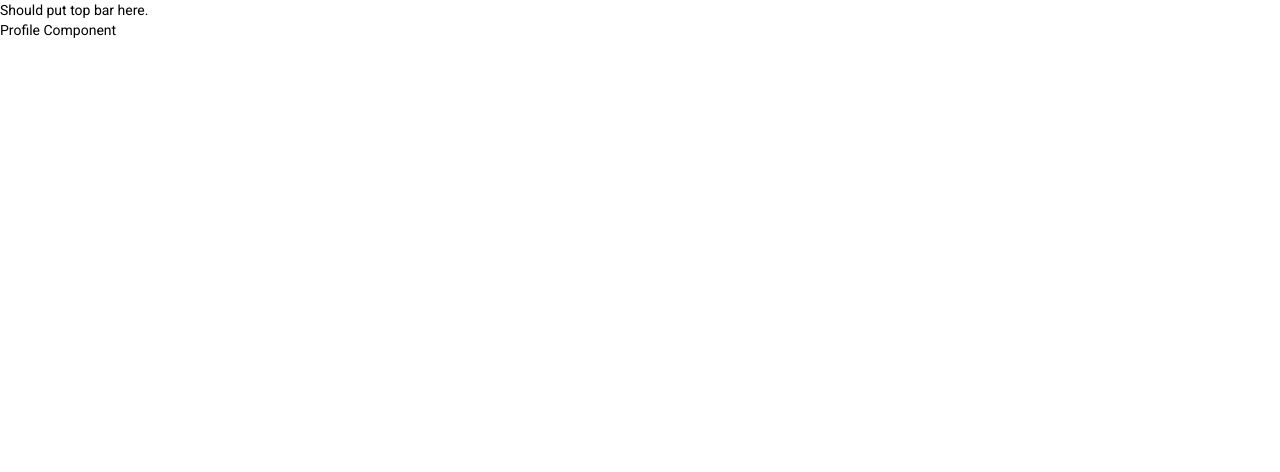
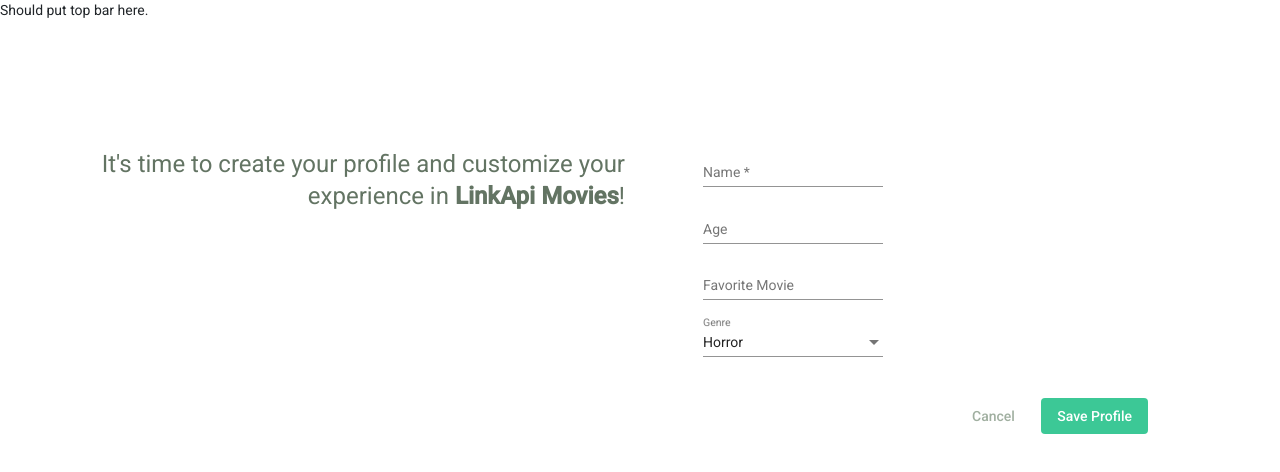
Before and after one commit to mtsbrt/favorite-movies, an Angular app: page / in a window 1280 px wide. Shown: the top 472 px of the page. Built offline with nearby package versions, Linux system fonts and the light colour scheme.

Commit message:
Implementação da tela de perfil.

```diff
--- a/angular.json
+++ b/angular.json
@@ -28,7 +28,8 @@
               "src/assets"
             ],
             "styles": [
-              "./node_modules/@angular/material/prebuilt-themes/purple-green.css",
+              "./node_modules/@angular/material/prebuilt-themes/indigo-pink.css",
+              "./node_modules/bootstrap/dist/css/bootstrap.min.css",
               "src/styles.scss"
             ],
             "scripts": []
--- a/src/app/app.module.ts
+++ b/src/app/app.module.ts
@@ -4,6 +4,7 @@
 import { AppRoutingModule } from './app-routing.module';
 import { AppComponent } from './app.component';
 import { BrowserAnimationsModule } from '@angular/platform-browser/animations';
+import { ProfileModule } from './modules/profile/profile.module';
 
 @NgModule({
   declarations: [
@@ -12,7 +13,8 @@
   imports: [
     BrowserModule,
     AppRoutingModule,
-    BrowserAnimationsModule
+    BrowserAnimationsModule,
+    ProfileModule
   ],
   providers: [],
   bootstrap: [AppComponent]
--- a/src/app/modules/profile/components/profile/profile.component.html
+++ b/src/app/modules/profile/components/profile/profile.component.html
@@ -1,3 +1,56 @@
-<div>
-    Profile Component
+<div class="container" id="content">
+    <div class="row">
+        <div class="col-md-6">
+            <h1 id="presentation-text">It's time to create your profile and customize your experience in <b>LinkApi Movies</b>!</h1>
+        </div>
+        <div class="col-md-5 ml-5">
+            <form [formGroup]="formProfile" (ngSubmit)="saveProfile()">
+                <div class="row">
+                    <div class="col-md-12">
+                        <mat-form-field>
+                            <mat-label>Name</mat-label>
+                            <input matInput [formControl]="formProfile.controls.name" placeholder="John Wick">
+                        </mat-form-field>
+                    </div>
+                </div>
+                <div class="row">
+                    <div class="col-md-12">
+                        <mat-form-field>
+                            <mat-label>Age</mat-label>
+                            <input matInput [formControl]="formProfile.controls.age" placeholder="24">
+                        </mat-form-field>
+                    </div>
+                </div>
+                <div class="row">
+                    <div class="col-md-12">
+                        <mat-form-field>
+                            <mat-label>Favorite Movie</mat-label>
+                            <input matInput [formControl]="formProfile.controls.favoriteMovie" placeholder="Sharknado 2">
+                        </mat-form-field>
+                    </div>
+                </div>
+                <div class="row">
+                    <div class="col-md-12">
+                        <mat-form-field>
+                            <mat-label>Genre</mat-label>
+                            <mat-select [formControl]="formProfile.controls.favoriteGenre">
+                                <mat-option *ngFor="let genre of genres" [value]="genre">
+                                  {{genre}}
+                                </mat-option>
+                              </mat-select>
+                        </mat-form-field>
+                    </div>
+                </div>
+                <div class="row mt-4">
+                    <div class="col-md-12">
+                        <div style="float:right;">
+                            <button mat-button type="button">Cancel</button>
+                            &nbsp;
+                            <button mat-button class="primary" type="submit">Save Profile</button>
+                        </div>
+                    </div>
+                </div>
+            </form>
+        </div>
+    </div>
 </div>
--- a/src/app/modules/profile/components/profile/profile.component.scss
+++ b/src/app/modules/profile/components/profile/profile.component.scss
@@ -0,0 +1,22 @@
+#content {
+    margin-top: 10%;
+}
+
+#presentation-text {
+    text-align: right;
+    font: Regular 28px/38px Metropolis;
+    letter-spacing: 0px;
+    color: #637463;
+    opacity: 1;
+}
+
+button {
+    color: #A0AFA0;
+    &:focus {
+        outline: 0;
+    }
+    &.primary {
+        background-color: #3CC896;
+        color: white
+    }
+}
--- a/src/app/modules/profile/components/profile/profile.component.ts
+++ b/src/app/modules/profile/components/profile/profile.component.ts
@@ -1,12 +1,58 @@
 import { Component, OnInit } from "@angular/core";
+import { FormGroup, FormBuilder, Validators } from '@angular/forms';
+import { MatSnackBar } from '@angular/material/snack-bar';
 
 @Component({
     selector: 'app-profile',
     templateUrl: './profile.component.html',
     styleUrls: ['./profile.component.scss']
 })
+
+
 export class ProfileComponent implements OnInit {
+
+    public formProfile: FormGroup = this._formBuilder.group({
+        name: ['', Validators.required],
+        age: [''],
+        favoriteMovie: [''],
+        favoriteGenre: ['Horror']
+    });
+
+    public genres = ['Horror', 'Adventure', 'Sci-Fi', 'Fantasy', 'Romance', 'Comedy'];
+
+    constructor(
+        private _formBuilder: FormBuilder,
+        private _snackBar: MatSnackBar
+        ) { }
+
     public ngOnInit() {
+        this.carregarPerfil();
+    }
+
+    public carregarPerfil() {
+        const perfil = JSON.parse(localStorage.getItem('user'));
+
+        if (perfil) {
+            this.formProfile.controls.name.setValue(perfil.name);
+            this.formProfile.controls.age.setValue(perfil.age);
+            this.formProfile.controls.favoriteMovie.setValue(perfil.favoriteMovie);
+            this.formProfile.controls.favoriteGenre.setValue(perfil.favoriteGenre);
+        }
 
     }
+
+    public saveProfile() {
+        const user = {
+            name: this.formProfile.controls.name.value,
+            age: this.formProfile.controls.age.value,
+            favoriteMovie: this.formProfile.controls.favoriteMovie.value,
+            favoriteGenre: this.formProfile.controls.favoriteGenre.value
+        };
+
+        localStorage.setItem('user', JSON.stringify(user));
+        this._snackBar.open('Profile saved successfully!', '', {
+            duration: 1000,
+            panelClass: 'success'
+        });
+    }
 }
--- /dev/null
+++ b/src/app/styles/snackbars.scss
@@ -0,0 +1,7 @@
+snack-bar-container {
+    background: white;
+    &.success{
+        background: #3CC896;
+        color: #FCFCFC;
+    }
+}
--- a/src/styles.scss
+++ b/src/styles.scss
@@ -1,4 +1,5 @@
 /* You can add global styles to this file, and also import other style files */
+@import './app/styles/snackbars.scss';
 
 html, body { height: 100%; }
 body { margin: 0; font-family: Roboto, "Helvetica Neue", sans-serif; }
```
Also changed, not shown: src/app/modules/profile/profile.module.ts (+21 -2 lines).
